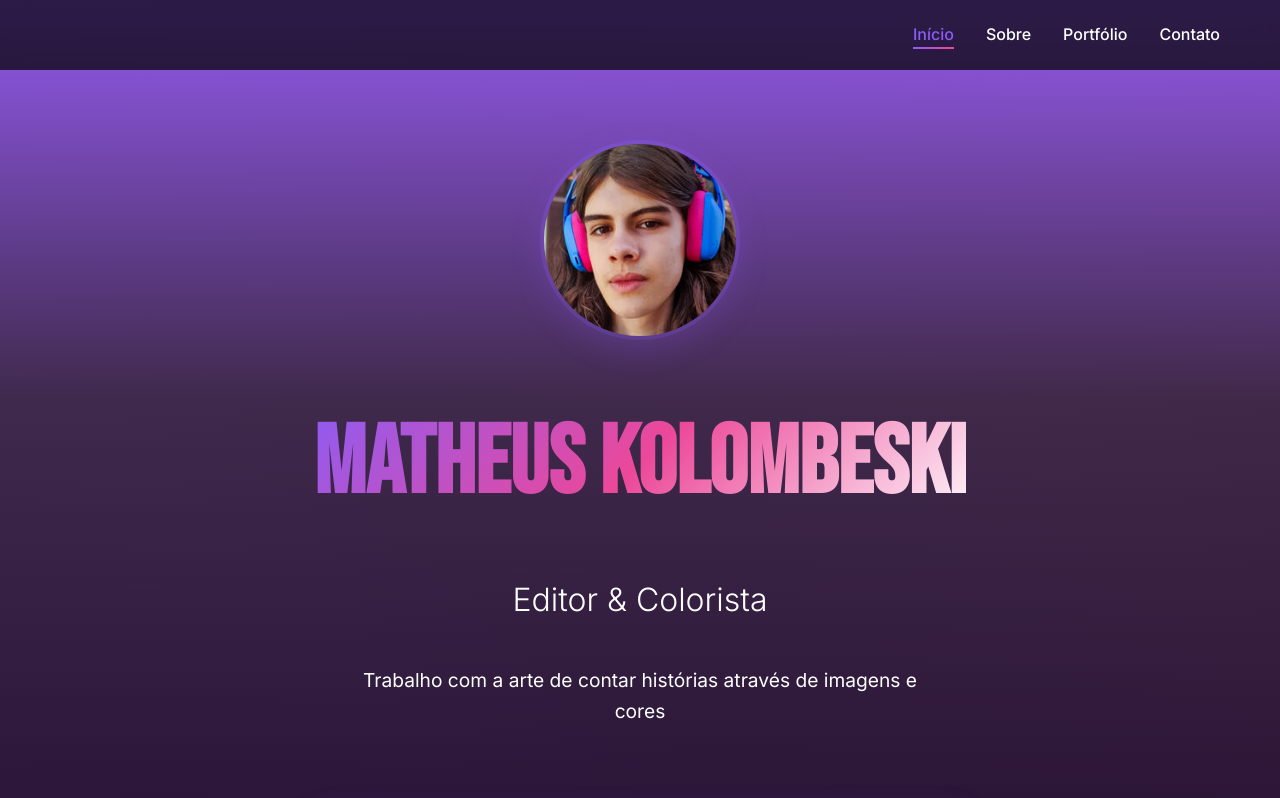
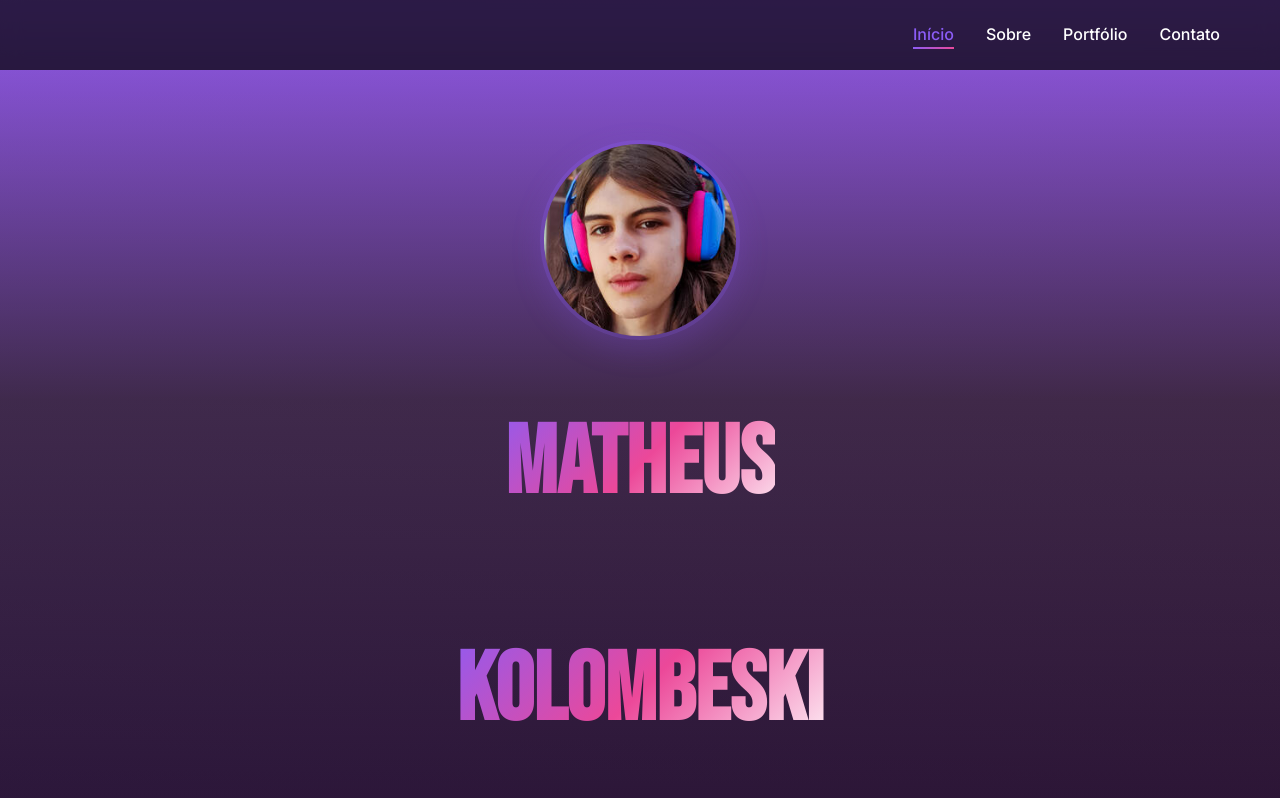
Before and after one commit to faahbio/Projeto-MatheusFK5, a plain HTML site: page index.html in a window 1280 px wide. Shown: the top 798 px of the page. Drawn offline with Linux system fonts and the light colour scheme.

Commit message:
Splits hero title into two lines
Improves readability of the hero title by splitting it into two lines, "MATHEUS" and "KOLOMBESKI".
This change enhances visual appeal and makes the title more prominent on smaller screens.

```diff
--- a/index.html
+++ b/index.html
@@ -55,7 +55,9 @@
           alt="Foto de Matheus Kolombeski"
           class="hero-image"
         />
-        <h1 class="hero-title">MATHEUS KOLOMBESKI</h1>
+        <h1 class="hero-title">MATHEUS</h1>
+        <br>
+        <h1 class="hero-title">KOLOMBESKI</h1>
         <p class="hero-subtitle">Editor & Colorista</p>
         <p class="hero-description">
           Trabalho com a arte de contar histórias através de imagens e cores
```
